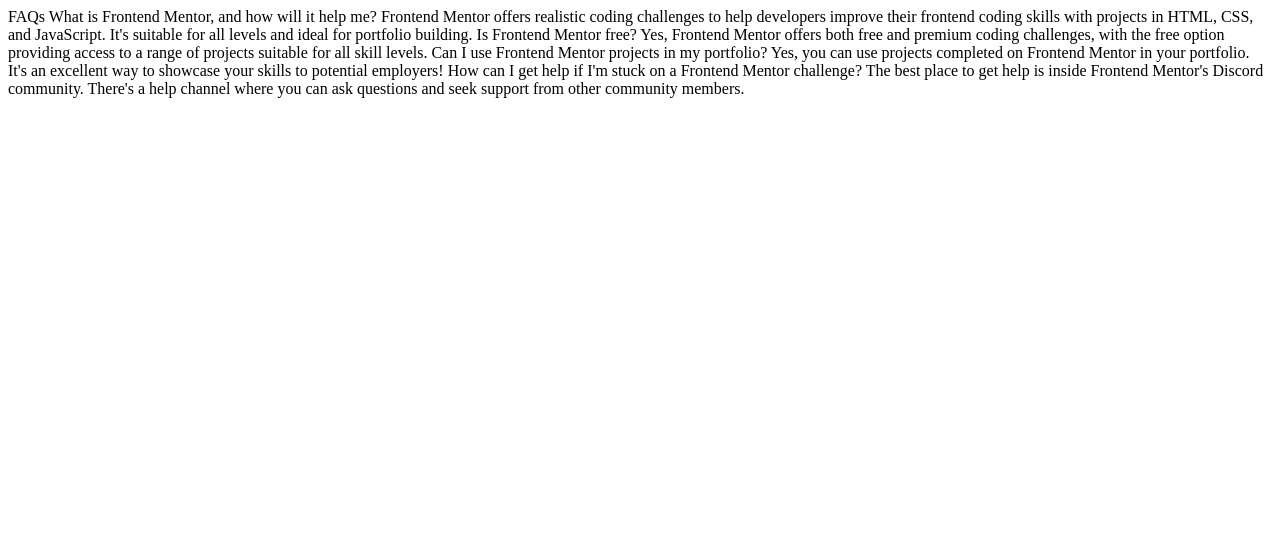
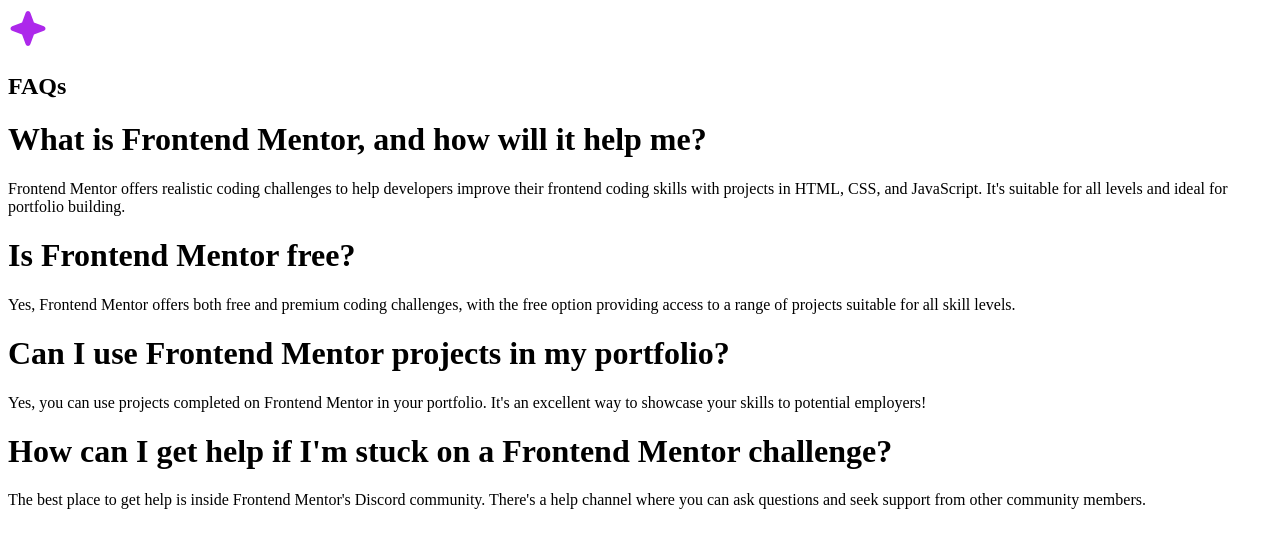
Before and after one commit to rhinosfly/FAQ-accordion, a plain HTML site: page index.html in a window 1280 px wide. Drawn offline with Linux system fonts and the light colour scheme.

Commit message:
working templating

```diff
--- a/index.html
+++ b/index.html
@@ -10,28 +10,21 @@
 
 <body>
 
-  FAQs
+  <article class="faq-card">
+    <div class="header">
+      <img class="icon" src="assets/images/icon-star.svg" alt="faq-card-header-icon star">
+      <h1 class="text">FAQs</h1>
+    </div>
+  </article>
 
-  What is Frontend Mentor, and how will it help me?
+  <template id=faq-dropdown-item>
+    <div class=faq-dropdown-item>
+      <h1 class="question">question placeholder</h1>
+      <p class="answer">answer placeholder</p>
+    </div>
+  </template>
 
-  Frontend Mentor offers realistic coding challenges to help developers improve their
-  frontend coding skills with projects in HTML, CSS, and JavaScript. It's suitable for
-  all levels and ideal for portfolio building.
-
-  Is Frontend Mentor free?
-
-  Yes, Frontend Mentor offers both free and premium coding challenges, with the free
-  option providing access to a range of projects suitable for all skill levels.
-
-  Can I use Frontend Mentor projects in my portfolio?
-
-  Yes, you can use projects completed on Frontend Mentor in your portfolio. It's an excellent
-  way to showcase your skills to potential employers!
-
-  How can I get help if I'm stuck on a Frontend Mentor challenge?
-
-  The best place to get help is inside Frontend Mentor's Discord community. There's a help
-  channel where you can ask questions and seek support from other community members.
+  <script src="script.js"></script>
 </body>
 
 </html>
--- /dev/null
+++ b/script.js
@@ -0,0 +1,33 @@
+class FaqItem {
+  constructor(question, answer) {
+    this.question = question;
+    this.answer = answer;
+  }
+}
+
+const FAQ_ITEMS = [
+  new FaqItem(
+    "What is Frontend Mentor, and how will it help me?",
+    "Frontend Mentor offers realistic coding challenges to help developers improve their frontend coding skills with projects in HTML, CSS, and JavaScript. It's suitable for all levels and ideal for portfolio building.",
+  ),
+  new FaqItem(
+    "Is Frontend Mentor free?",
+    "Yes, Frontend Mentor offers both free and premium coding challenges, with the free option providing access to a range of projects suitable for all skill levels.",
+  ),
+  new FaqItem(
+    "Can I use Frontend Mentor projects in my portfolio?",
+    "Yes, you can use projects completed on Frontend Mentor in your portfolio. It's an excellent way to showcase your skills to potential employers!",
+  ),
+  new FaqItem(
+    "How can I get help if I'm stuck on a Frontend Mentor challenge?",
+    "The best place to get help is inside Frontend Mentor's Discord community. There's a help channel where you can ask questions and seek support from other community members.",
+  ),
+];
+
+let template = document.getElementById("faq-dropdown-item").content;
+FAQ_ITEMS.forEach((data) => {
+  const clone = template.cloneNode(true);
+  clone.querySelector(".question").textContent = data.question;
+  clone.querySelector(".answer").textContent = data.answer;
+  document.body.appendChild(clone);
+});
```
